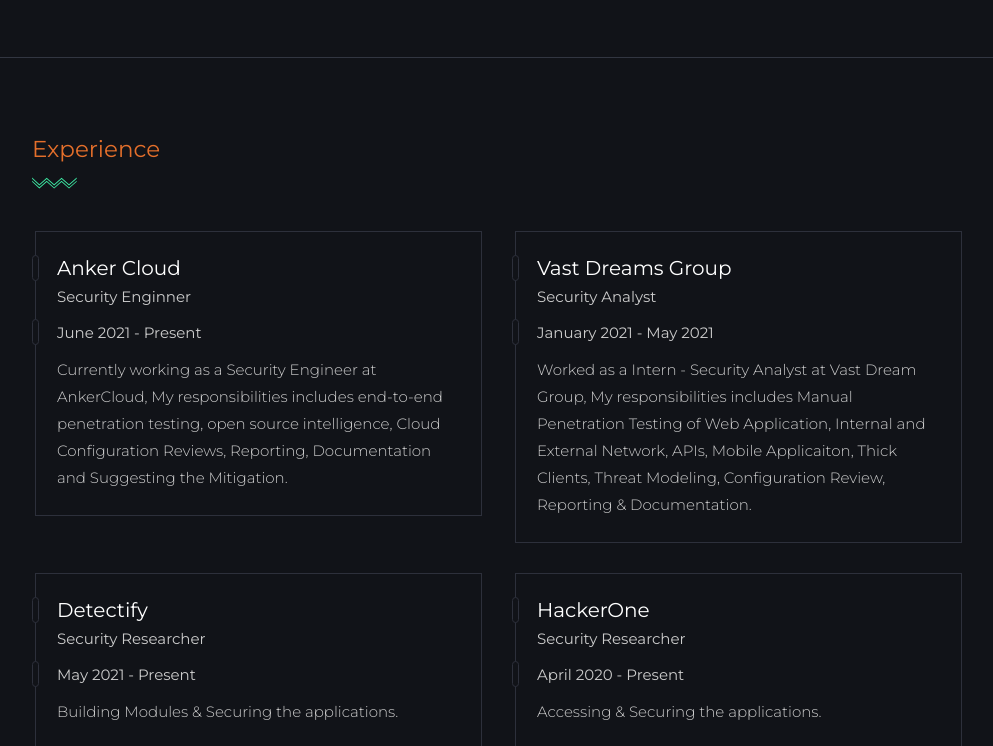
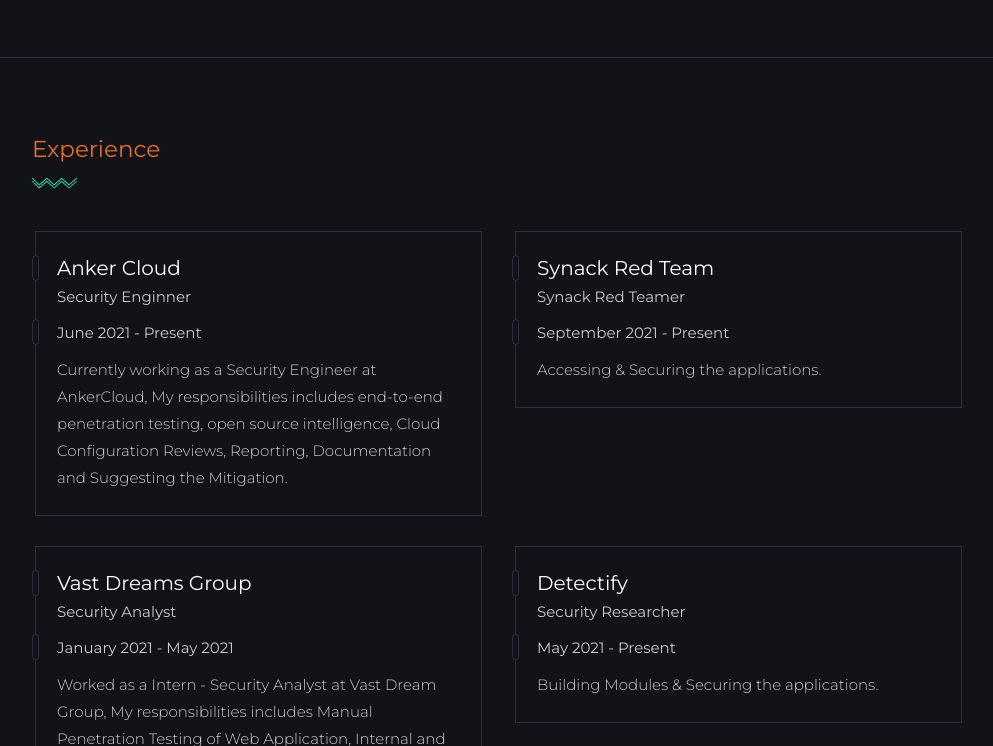
Before and after one commit to Net-hunter121/Yasser-Khan, a plain HTML site: page index.html in a window 1280 px wide. Shown: the part 1619-2365 px from the top of the page, without its empty margins (278-1271 px from the left). Drawn offline with nearby package versions, Linux system fonts and the light colour scheme.

Commit message:
Update index.html

```diff
--- a/index.html
+++ b/index.html
@@ -113,7 +113,7 @@
 									<span class="wow slideInLeft" data-wow-delay=".2s"><center>I am <b>Yasser Khan</b></center></span>
 								</h2>
 								<p>
-									<span class="wow slideInLeft" data-wow-delay=".6s"><b> Cyber Security Engineer | Security Researcher | Learner</b></span>
+									<span class="wow slideInLeft" data-wow-delay=".6s"><b> Cyber Security Engineer | Security Researcher | SRT | Purple Teamer | Learner</b></span>
 								</p>
 								<p>
 									<span class="wow slideInRight" data-wow-delay=".4s">&nbsp;&nbsp;&nbsp;&nbsp;&nbsp;&nbsp;&nbsp;&nbsp;&nbsp;&nbsp;&nbsp;&nbsp;&nbsp;&nbsp;&nbsp;&nbsp;&nbsp;&nbsp;&nbsp;&nbsp;&nbsp;&nbsp;&nbsp;&nbsp;“I’m good at reading Application's. My secret? I look for the worst in them.”</span>
@@ -242,6 +242,15 @@
 								<p class="position-name">Security Enginner</p>
 								<p class="mute-text">June 2021 - Present</p>
 								<p class="company-info">Currently working as a Security Engineer at AnkerCloud, My responsibilities includes end-to-end penetration testing, open source intelligence, Cloud Configuration Reviews, Reporting, Documentation and Suggesting the Mitigation.</p>
+							</div>
+					</div>
+
+						<div class="col-md-6">
+							<div class="experience-single">
+								<h4 class="company">Synack Red Team</h4>
+								<p class="position-name">Synack Red Teamer</p>
+								<p class="mute-text">September 2021 - Present</p>
+								<p class="company-info">Accessing & Securing the applications.</p>
 							</div>
 					</div>
 
```
